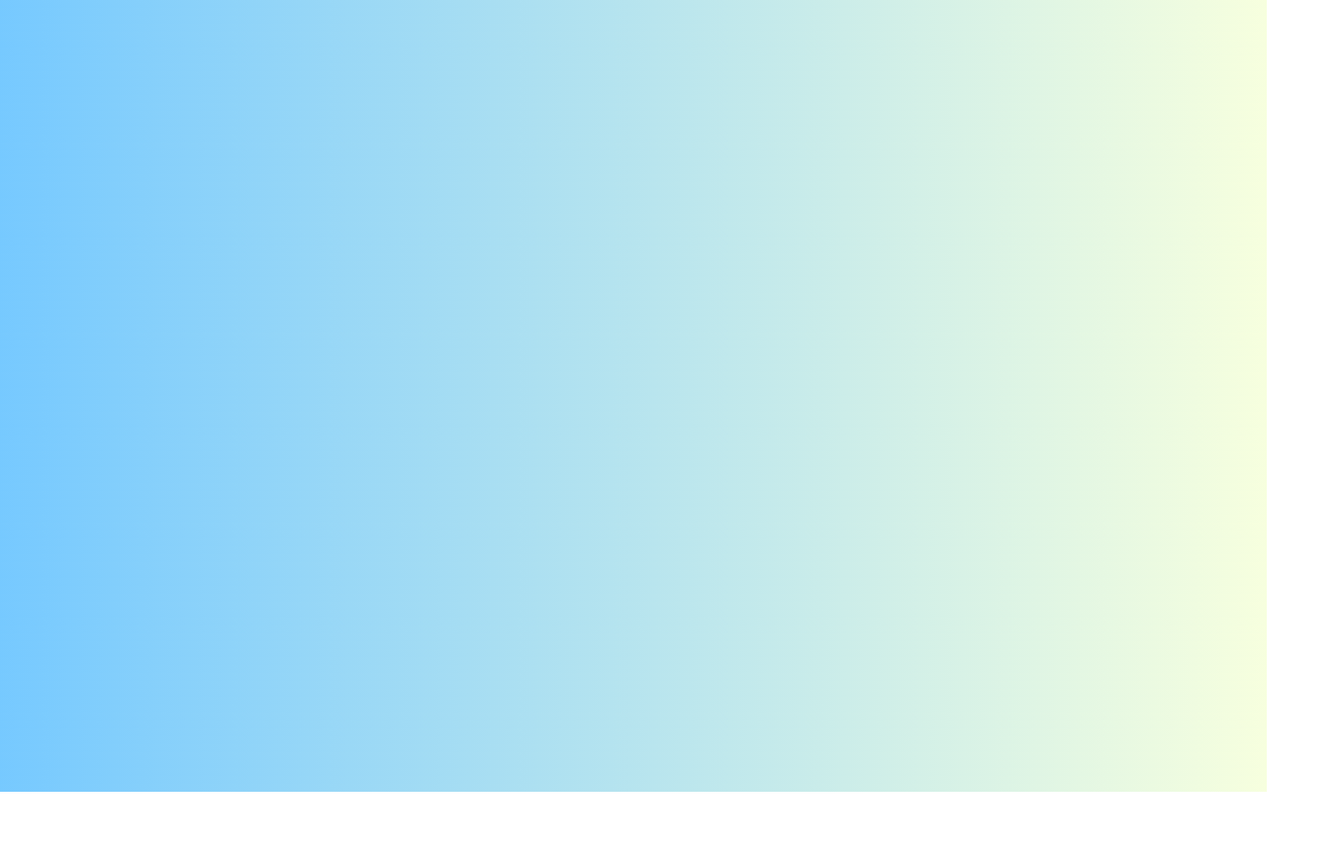
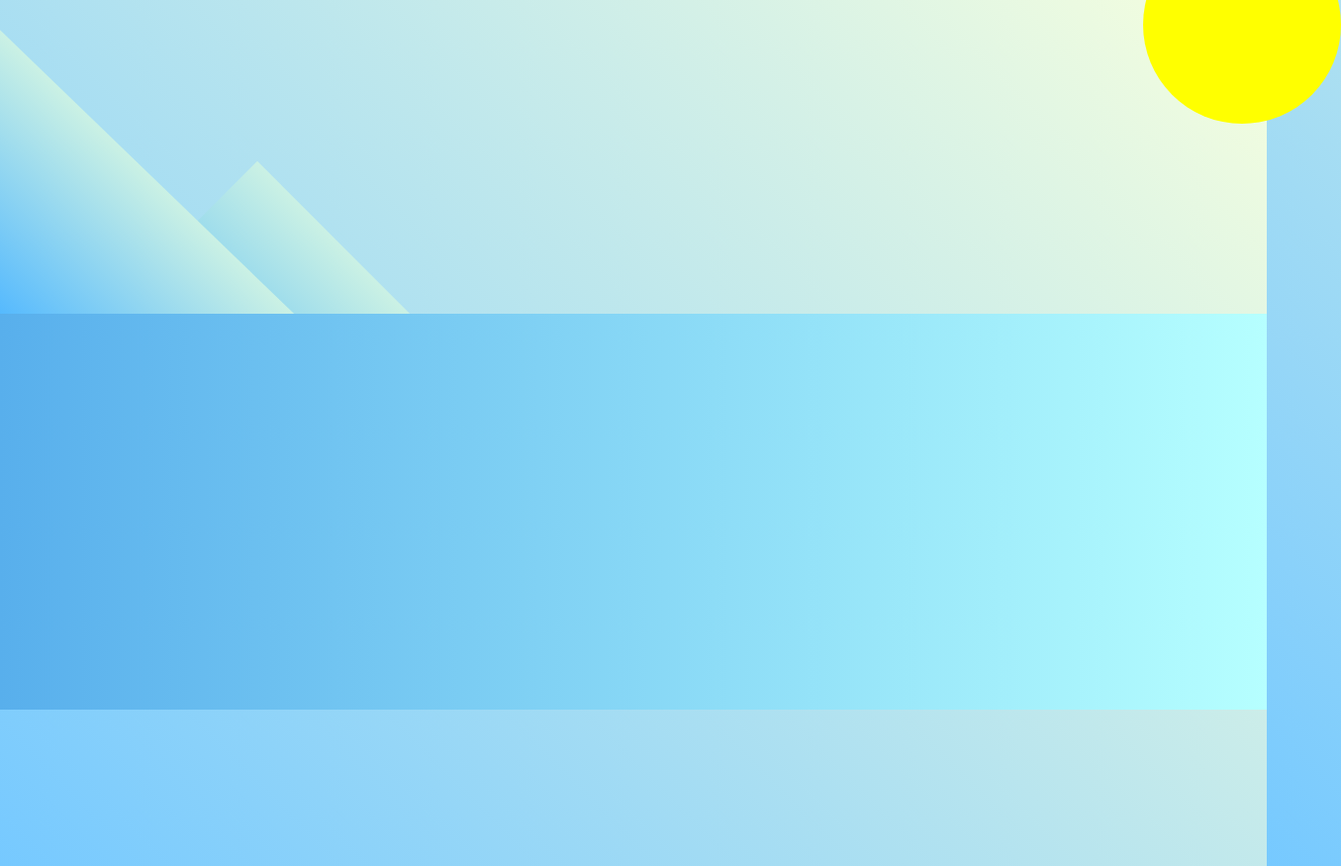
Before and after one commit to tabishnehal/Waving-Penguin, a plain HTML site: page index.html in a window 1280 px wide. Shown: the whole page at 99% size, 1355 px wide, since content can reach past the window. Before the commit the page ends 800 px from the top, so only its background shows below. Drawn offline with Linux system fonts and the light colour scheme.

Commit message:
mountain & scenery

```diff
--- a/index.html
+++ b/index.html
@@ -7,5 +7,10 @@
     <link rel="stylesheet" href="styles.css">
   </head>
   <body>
+    <div class="left-mountain"></div>
+    <div class="back-mountain"></div>
+    <div class="sun"></div>
+    <div class="penguin"></div>
+    <div class="ground"></div>
   </body>
 </html>
--- a/styles.css
+++ b/styles.css
@@ -1,3 +1,55 @@
 body {
   background: linear-gradient(45deg,rgb(118, 201, 255), rgb(247, 255, 222));
+  margin: 0;
+  padding: 0;
+  width: 100%;
+  height: 100vh;
+  overflow: hidden;
 }
+
+.ground {
+  width: 100vw;
+  height: 400px;
+  background: linear-gradient(90deg, rgb(88, 175, 236), rgb(182, 255, 255));
+  z-index: 3;
+  position: absolute;
+  margin-top: -58px;
+}
+
+.penguin {
+  width: 300px;
+  height: 300px;
+  margin: auto;
+  margin-top: 75px;
+}
+
+.left-mountain {
+  width: 300px;
+  height: 300px;
+  background: linear-gradient(rgb(203, 241, 228), rgb(80, 183, 255));
+  position: absolute;
+  transform: skew(0deg, 44deg);
+  z-index: 2;
+  margin-top: 100px;
+}
+
+.back-mountain {
+  width: 300px;
+  height: 300px;
+  background: linear-gradient(rgb(203, 241, 228), rgb(47, 170, 255));
+  position: absolute;
+  z-index: 1;
+  transform: rotate(45deg);
+  left: 110px;
+  top: 225px;
+}
+
+.sun {
+  width: 200px;
+  height: 200px;
+  background-color: yellow;
+  position: absolute;
+  border-radius: 50%;
+  top: -75px;
+  right: -75px;
+}
```
Also changed, not shown: 1 other file.
